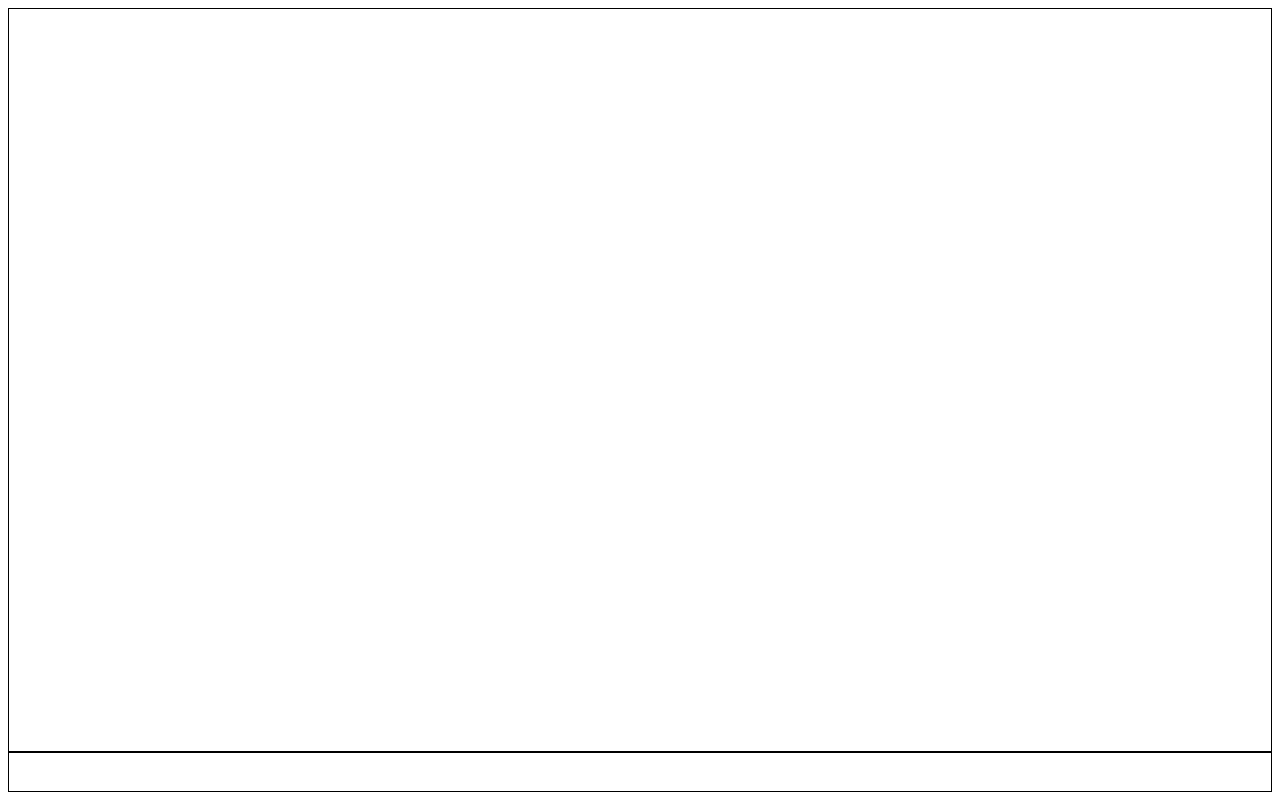
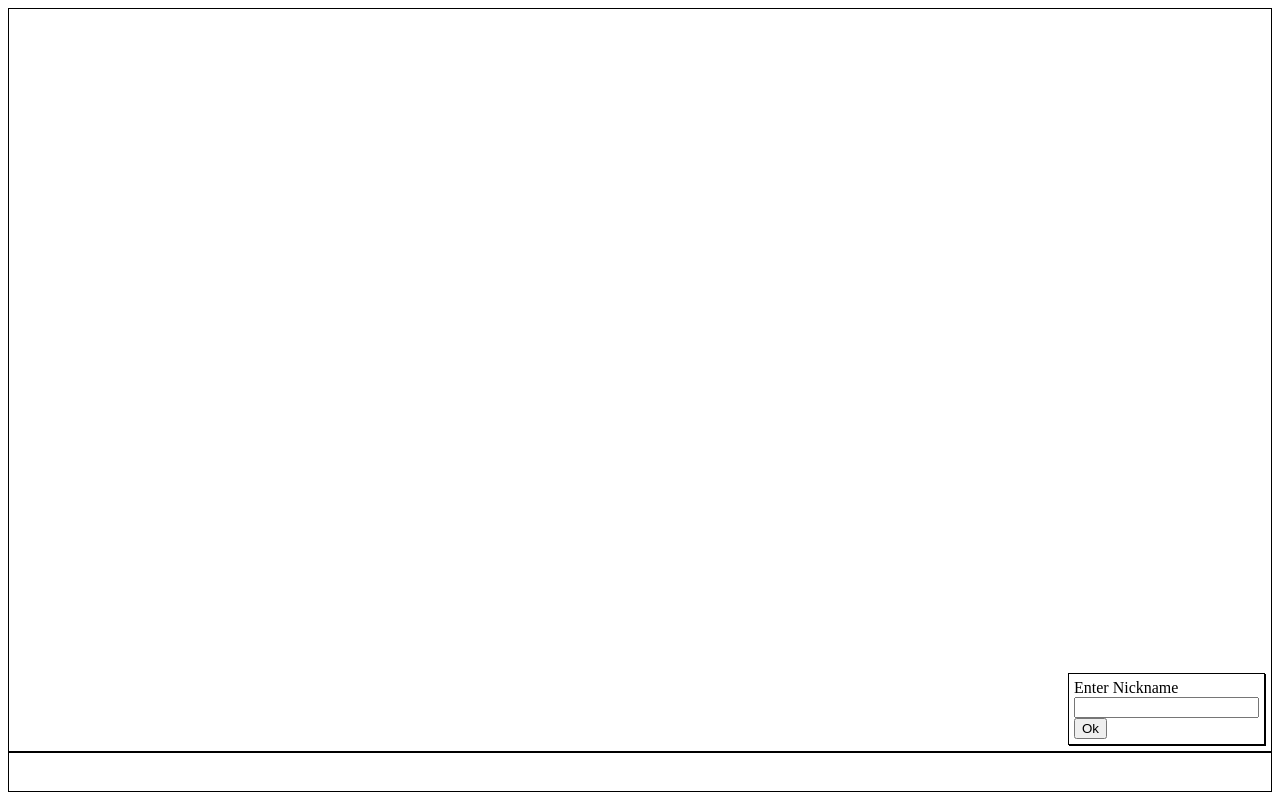
Before and after one commit to karx1/jolt, a website built with webpack: page index.html in a window 1280 px wide. Built offline with nearby package versions, Linux system fonts and the light colour scheme; files whose address does not match are found by name.

Commit message:
Create form for changing nickname

```diff
--- a/index.html
+++ b/index.html
@@ -1,9 +1,11 @@
 <!DOCTYPE html>
 <html>
+
 <head>
     <title>jolt</title>
     <link rel="stylesheet" href="./style.css">
 </head>
+
 <body>
     <div class="grid-container">
         <div class="border" id="chat-window">
@@ -12,6 +14,16 @@
         <input type="text" id="chat-input" class="border">
     </div>
 
+
+    <div class="border nick-form">
+        <div id="prompt-message">Enter Nickname
+        </div>
+        <input id="nick" type="text">
+        <br>
+        <button id="change-nick">Ok</button>
+    </div>
+
     <script src="dist/bundle.js"></script>
 </body>
+
 </html>
--- a/style.css
+++ b/style.css
@@ -5,3 +5,14 @@
     display: grid;
     grid-template-rows: 93vh 5vh;
 }
+
+.nick-form {
+    position: fixed;
+    bottom: -1px;
+    right: 15px;
+    width: fit-content;
+    margin-bottom: 7vh;
+    z-index: 255;
+    padding: 5px 5px 5px 5px;
+    box-shadow: black 1px 1px;
+}
```
Lines whose indentation alone changed are shown as unchanged.
